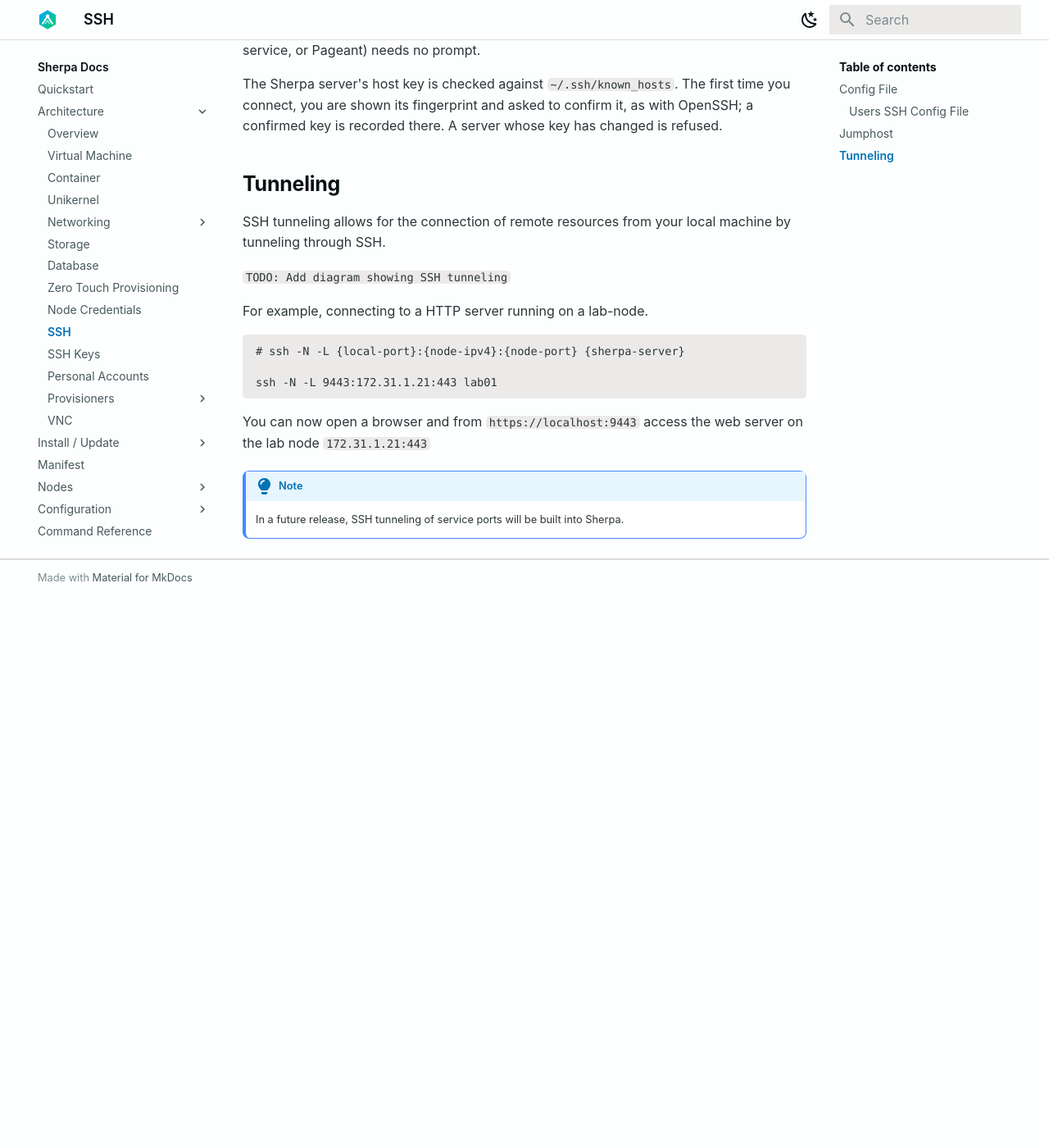
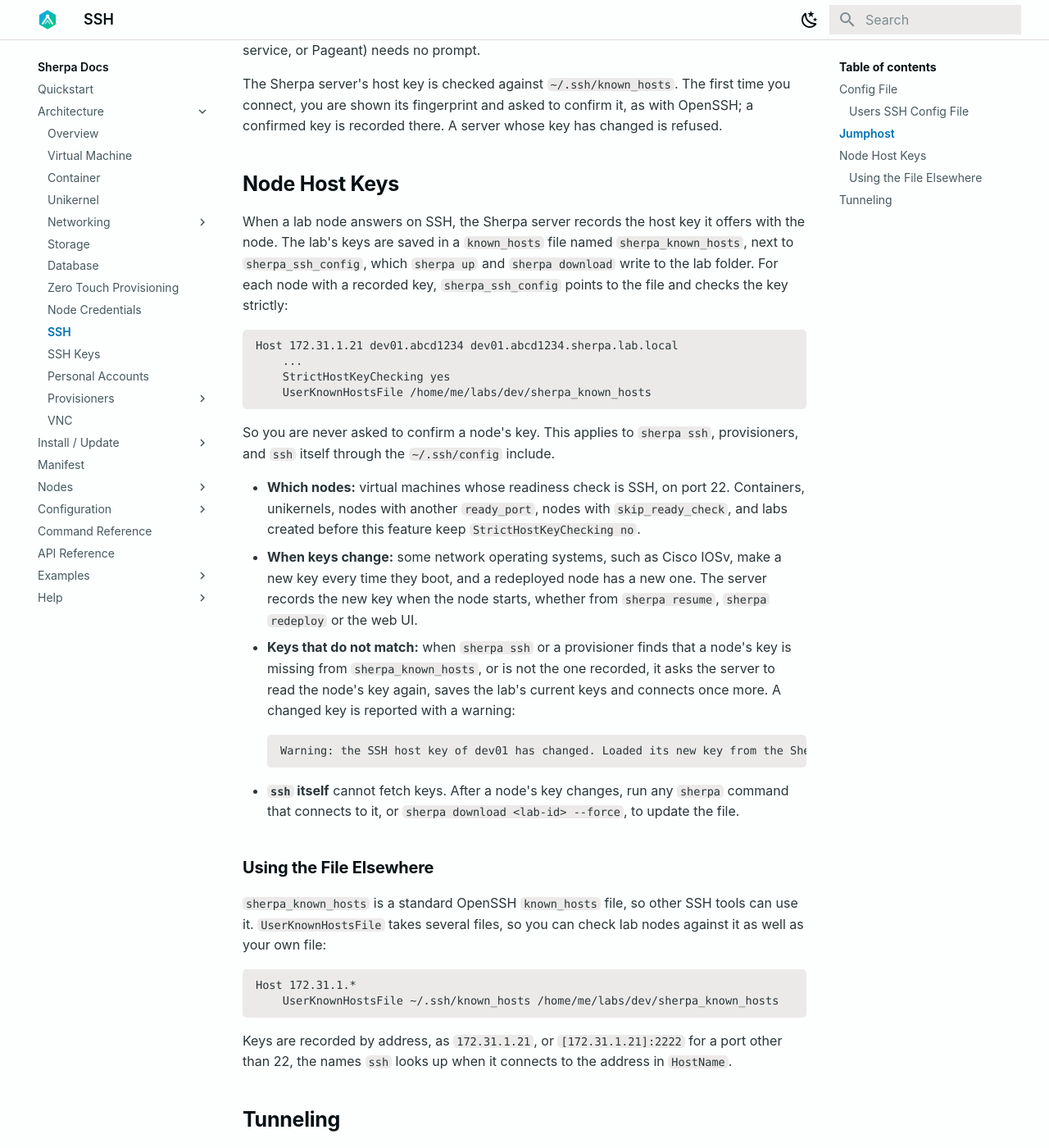
Before and after one commit to bwks/sherpa-docs, an MkDocs documentation site: the page built from docs/architecture/ssh.md, in a window 1280 px wide and 1400 px high, scrolled down 784 px. Shown: the whole window at 82% size. Built offline with MkDocs 1.6.1 and Material for MkDocs 9.7.7, drawn with Linux system fonts in a browser that asks for light colours; before the commit the page ends 1512 px from its top, so only the background shows below that.

Commit message:
docs: lab node host keys in sherpa_known_hosts [skip ci]
Node Host Keys in the SSH page: the server records each node's key, the
lab's sherpa_known_hosts file and strict checking, keys recorded again
when they change, the warning when a client loads a changed key, and
using the file with your own ssh. The command reference and storage
pages list the new file.

Co-Authored-By: Claude Opus 5.5 <noreply@anthropic.com>

````diff
--- a/docs/architecture/ssh.md
+++ b/docs/architecture/ssh.md
@@ -33,6 +33,55 @@ The Sherpa server's host key is checked against `~/.ssh/known_hosts`. The first
 connect, you are shown its fingerprint and asked to confirm it, as with OpenSSH; a confirmed
 key is recorded there. A server whose key has changed is refused.
 
+## Node Host Keys
+
+When a lab node answers on SSH, the Sherpa server records the host key it offers with the
+node. The lab's keys are saved in a `known_hosts` file named `sherpa_known_hosts`, next to
+`sherpa_ssh_config`, which `sherpa up` and `sherpa download` write to the lab folder. For each
+node with a recorded key, `sherpa_ssh_config` points to the file and checks the key strictly:
+
+```
+Host 172.31.1.21 dev01.abcd1234 dev01.abcd1234.sherpa.lab.local
+    ...
+    StrictHostKeyChecking yes
+    UserKnownHostsFile /home/me/labs/dev/sherpa_known_hosts
+```
+
+So you are never asked to confirm a node's key. This applies to `sherpa ssh`, provisioners,
+and `ssh` itself through the `~/.ssh/config` include.
+
+- **Which nodes:** virtual machines whose readiness check is SSH, on port 22. Containers,
+  unikernels, nodes with another `ready_port`, nodes with `skip_ready_check`, and labs created
+  before this feature keep `StrictHostKeyChecking no`.
+- **When keys change:** some network operating systems, such as Cisco IOSv, make a new key
+  every time they boot, and a redeployed node has a new one. The server records the new key
+  when the node starts, whether from `sherpa resume`, `sherpa redeploy` or the web UI.
+- **Keys that do not match:** when `sherpa ssh` or a provisioner finds that a node's key is
+  missing from `sherpa_known_hosts`, or is not the one recorded, it asks the server to read
+  the node's key again, saves the lab's current keys and connects once more. A changed key
+  is reported with a warning:
+
+    ```
+    Warning: the SSH host key of dev01 has changed. Loaded its new key from the Sherpa server.
+    ```
+
+- **`ssh` itself** cannot fetch keys. After a node's key changes, run any `sherpa` command
+  that connects to it, or `sherpa download <lab-id> --force`, to update the file.
+
+### Using the File Elsewhere
+
+`sherpa_known_hosts` is a standard OpenSSH `known_hosts` file, so other SSH tools can use it.
+`UserKnownHostsFile` takes several files, so you can check lab nodes against it as well as
+your own file:
+
+```
+Host 172.31.1.*
+    UserKnownHostsFile ~/.ssh/known_hosts /home/me/labs/dev/sherpa_known_hosts
+```
+
+Keys are recorded by address, as `172.31.1.21`, or `[172.31.1.21]:2222` for a port other than
+22, the names `ssh` looks up when it connects to the address in `HostName`.
+
 ## Tunneling
 
 SSH tunneling allows for the connection of remote resources from your local
````
Also changed, not shown: docs/architecture/storage.md (+1 -0 lines), docs/command-reference.md (+11 -2 lines).
